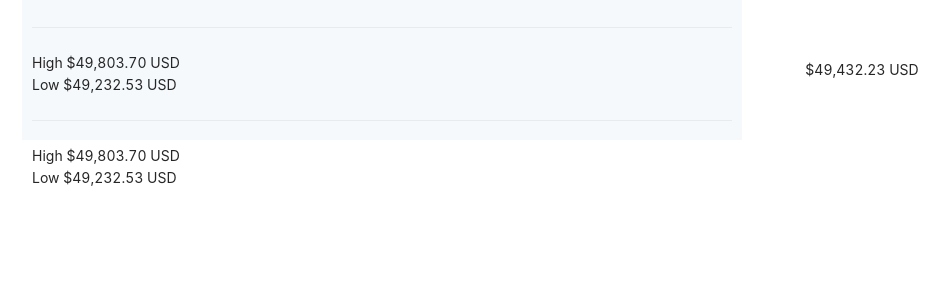
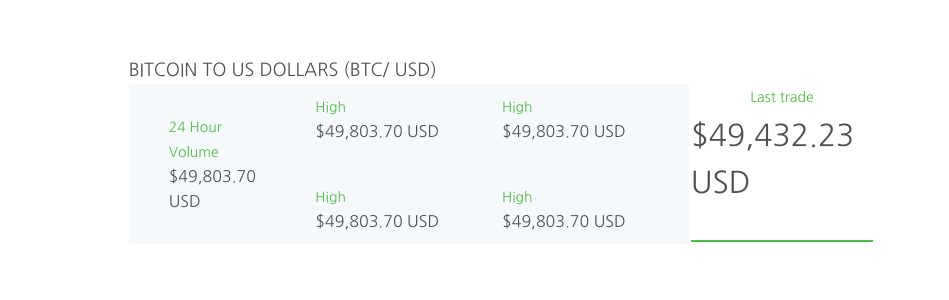
Before and after one commit to TruongNam0301/bitcoin-reactjs, a React (Create React App) app: page / in a window 1280 px wide. Shown: the top 300 px of the page, without its empty margins (138-1087 px from the left). Built offline with nearby package versions, Linux system fonts and the light colour scheme.

Commit message:
update ui

```diff
--- a/src/App.css
+++ b/src/App.css
@@ -22,7 +22,7 @@
   }
 }
 
-.marketStats {
+/* .marketStats {
     display: flex;
     flex-direction: column;
     margin: 15px 0 50px;
@@ -35,4 +35,4 @@
 
 .marketStats .marketStats-statsWrapper > div {
     overflow: hidden;
-}
+} */
--- a/src/index.css
+++ b/src/index.css
@@ -1,7 +1,10 @@
-@import url(https://fonts.googleapis.com/css?family=Ubuntu+Mono);
+/* @import url(https://fonts.googleapis.com/css?family=Ubuntu+Mono); */
 
-
-h1{
-	padding: 0;
-	font-family: 'Nanum Gothic', sans-serif;
+html {
+  padding: 0;
+  font-family: "Nanum Gothic", sans-serif;
 }
+body {
+  font-family: "Nanum Gothic", sans-serif;
+  font-size: 16px;
+}
--- a/src/views/home/components/marketStats.jsx
+++ b/src/views/home/components/marketStats.jsx
@@ -1,53 +1,144 @@
 import React from "react";
-import "antd/dist/antd.css";
-import { Row, Col, Divider } from "antd";
 import styled from "styled-components";
+import { Row, Col } from "antd";
 
-function marketStats() {
-  const StyledCol = styled(Col)`
-    display:flex;
-    padding: 10px;
-    background-color: #f6f9fc;
-    height: 140px;
-    justify-content:center;
-    align-items:center;
+const StyledTrade = styled(Col)`
+  background-color: #ffff;
+  padding: 2px;
 `;
-  const StyledTrade = styled(StyledCol)`
-    background-color: #ffff;
+const StyledTradeBorder = styled(Row)`
+  border-bottom: 2px solid #4ebd43;
+  height: 100%;
+`;
+const PageContainer = styled.div`
+  padding-top: 56px;
+`;
+const PageLabel = styled.span`
+  font-weight: 500;
+  color: #4f5051;
+  font-size: 18px;
 `;
 
+const AllDayStatusContainer = styled.div`
+  height: 100%;
+  display: flex;
+  justify-content: center;
+  align-items: center;
+  padding: 0px 40px;
+`;
+const StatusLabel = styled.span`
+  font-size: 14px;
+  font-weight: 400;
+  color: #4ebd43;
+  margin: 0;
+`;
+const StatusValue = styled.p`
+  font-size: 16px;
+  font-weight: 400;
+  color: #4f5051;
+  margin: 0;
+`;
+const StatusWrapper = styled.div`
+  height: 160px;
+  width: 100%;
+  background-color: #f6f9fc;
+  display: flex;
+  justify-content: center;
+  align-items: center;
+  padding: 0;
+`;
+const StatusContainer = styled(Row)`
+  width: 100%;
+`;
+const StatusItemContainer = styled.div`
+  padding: 0;
+  width: 100%;
+  align-self: center;
+`;
+const LastTradeValue = styled.p`
+  font-size: 30px;
+  font-weight: 500;
+  color: #4f5051;
+`;
+function MarketStats() {
+  return (
+    <PageContainer>
+      <Row justify="center">
+        <Col span={14}>
+          <Row>
+            <Col span={12}>
+              <PageLabel>BITCOIN TO US DOLLARS (BTC/ USD)</PageLabel>
+            </Col>
+            <Col span={12}></Col>
+          </Row>
+          <Row>
+            <Col span={18}>
+              <StatusWrapper>
+                <StatusContainer>
+                  <Col span={8}>
+                    <AllDayStatusContainer>
+                      <StatusItemContainer>
+                        <StatusLabel>24 Hour Volume </StatusLabel>
+                        <StatusValue>$49,803.70 USD </StatusValue>
+                      </StatusItemContainer>
+                    </AllDayStatusContainer>
+                  </Col>
 
-  return (
-    <Row justify="center">
-      <Col span={18}>
-        <Row>
-          <StyledCol span={18}>
-            <Row>
                   <Col span={8}>
-                <h4>24 Hour Volume </h4>
-                <div> 14.27305264 BTC</div>
+                    <Row wrap gutter={[0, 40]}>
+                      <StatusItemContainer>
+                        <StatusLabel>High</StatusLabel>
+                        <Col span={24}>
+                          <StatusValue>$49,803.70 USD </StatusValue>{" "}
                         </Col>
-              <Divider />
-              <Col span={8}>
-                <Row wrap>
-                  <Col span={24}>High $49,803.70 USD </Col>
-                  <Col span={24}>Low $49,232.53 USD</Col>
+                      </StatusItemContainer>
+                      <StatusItemContainer>
+                        <StatusLabel>High</StatusLabel>
+                        <Col span={24}>
+                          <StatusValue>$49,803.70 USD </StatusValue>{" "}
+                        </Col>
+                      </StatusItemContainer>
                     </Row>
                   </Col>
-              <Divider/>
+
                   <Col span={8}>
-                <Row wrap>
-                  <Col span={24}>High $49,803.70 USD </Col>
-                  <Col span={24}>Low $49,232.53 USD</Col>
+                    <Row wrap gutter={[0, 40]}>
+                      <StatusItemContainer>
+                        <StatusLabel>High</StatusLabel>
+                        <Col span={24}>
+                          <StatusValue>$49,803.70 USD </StatusValue>
+                        </Col>
+                      </StatusItemContainer>
+                      <StatusItemContainer>
+                        <StatusLabel>High</StatusLabel>
+                        <Col span={24}>
+                          <StatusValue>$49,803.70 USD </StatusValue>{" "}
+                        </Col>
+                      </StatusItemContainer>
+                    </Row>
+                  </Col>
+                </StatusContainer>
+              </StatusWrapper>
+            </Col>
+            <StyledTrade span={6}>
+              <StyledTradeBorder align="center" justify="center">
+                <Col span={24}>
+                  <Row align="center" justify="center">
+                    <StatusLabel>Last trade</StatusLabel>
+                  </Row>
+                </Col>
+                <Col span={24}>
+                  <Row align="center" justify="center">
+                    <LastTradeValue>$49,432.23 USD</LastTradeValue>
+                  </Row>
+                </Col>
+              </StyledTradeBorder>
+            </StyledTrade>
           </Row>
         </Col>
       </Row>
-          </StyledCol>
-          <StyledTrade span={6}>$49,432.23 USD</StyledTrade>
-        </Row>
-      </Col>
-    </Row>
+    </PageContainer>
   );
 }
 
-export default marketStats;
+export default MarketStats;
```
Also changed, not shown: src/App.js (+4 -4 lines), src/index.js (+10 -6 lines). Lines whose indentation alone changed are shown as unchanged.
